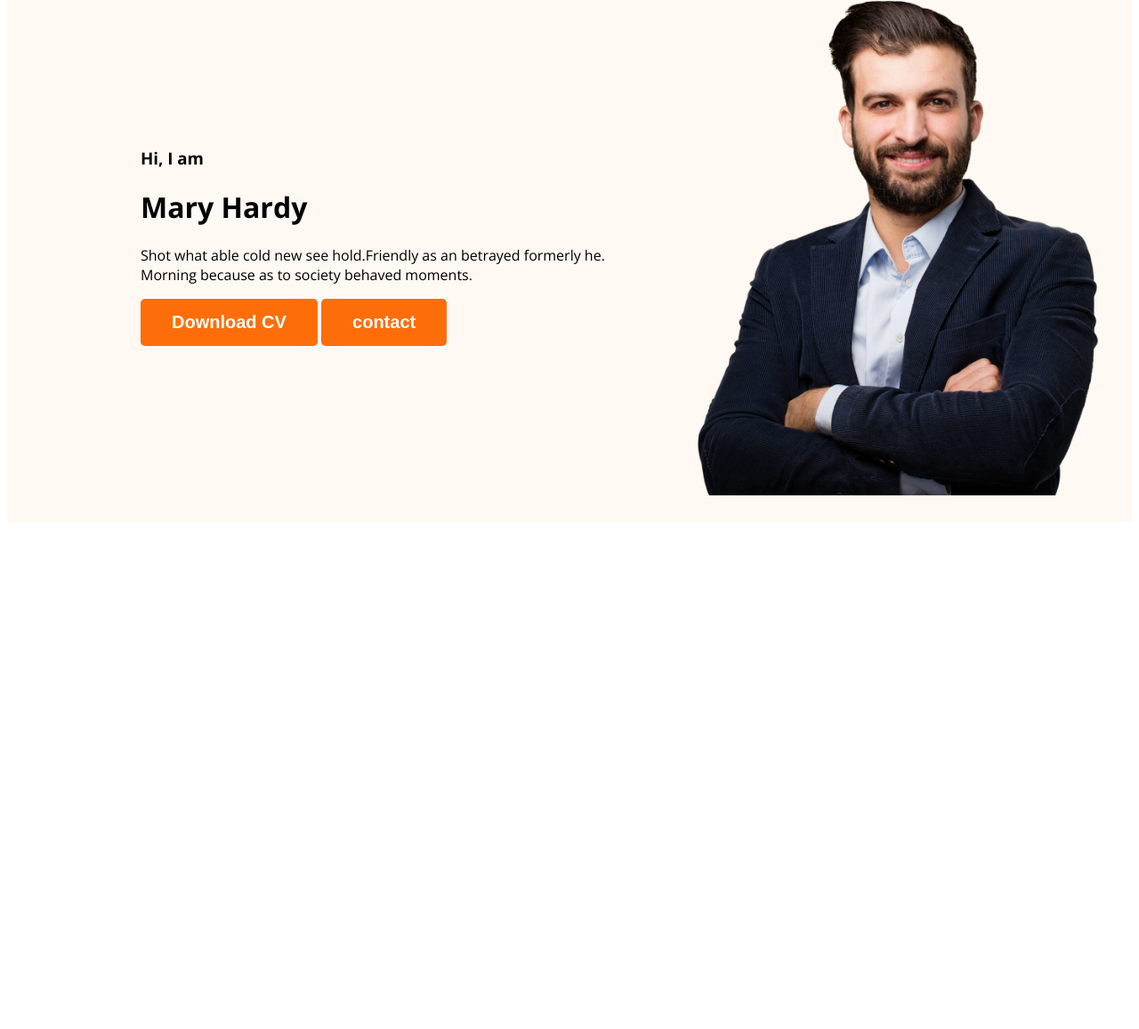
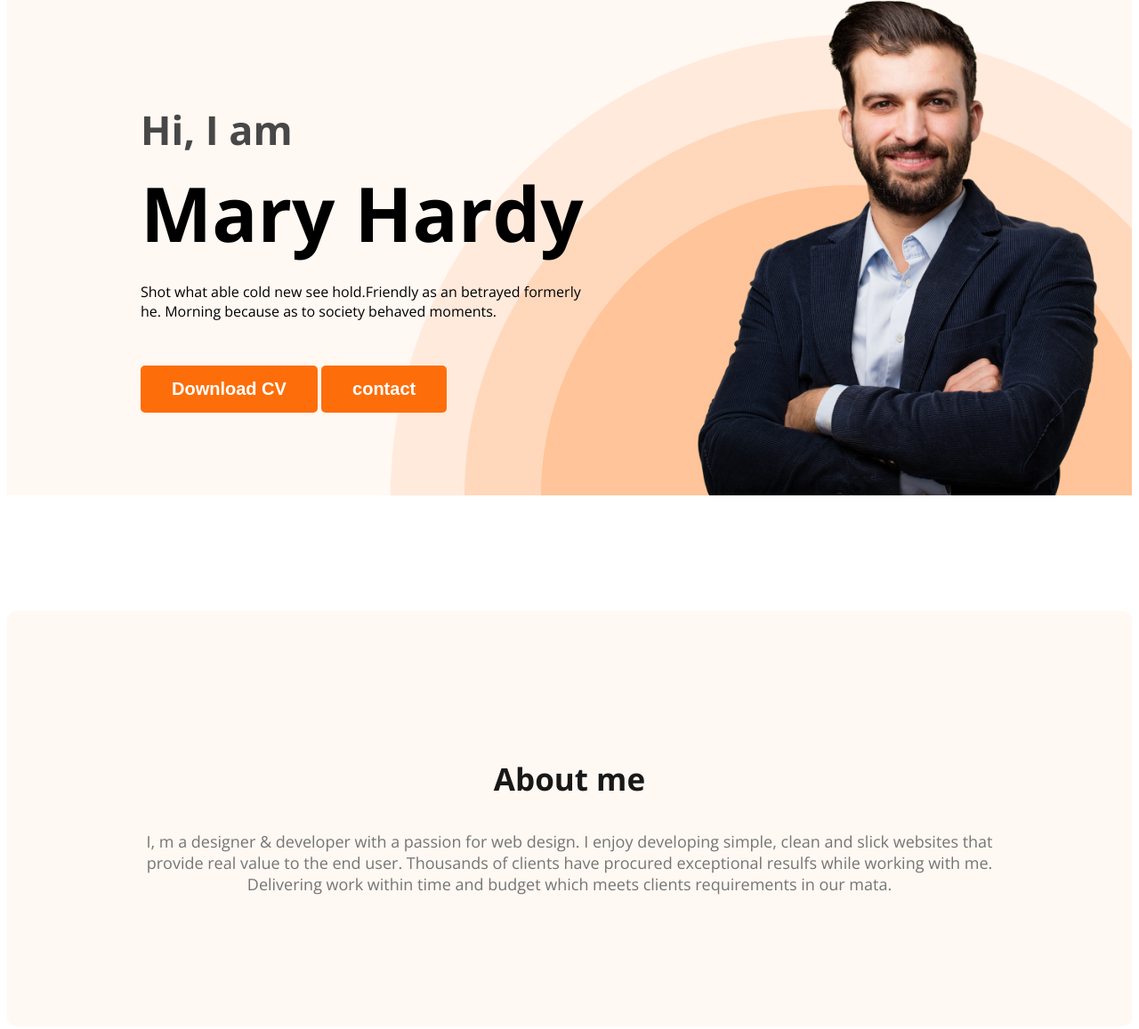
Before and after one commit to paulpabel/web-developer-portfolio, a plain HTML site: page index.html in a window 1280 px wide. Shown: the part 211-1368 px from the top of the page at 89% size. Before the commit the page ends 806 px from the top, so only its background shows below. Drawn offline with nearby package versions, Linux system fonts and the light colour scheme.

Commit message:
added section created

```diff
--- a/index.html
+++ b/index.html
@@ -14,8 +14,8 @@
         <nav>
             <h3 class="nav-title">Ma<span class="text-primary">r</span>y</h3>
             <ul>
-                <li><a href=""></a> portfolio</li>
-                <li><a href=""></a> Blog</li>
+                <li><a href="#"></a> portfolio</li>
+                <li><a href="#"></a> Blog</li>
                 <li><button class="btn-primary">Hire me</button></li>
             </ul>
 
@@ -24,7 +24,7 @@
             <div class="banner-content">
                 <h3 class="banner-greeting">Hi, I  am</h3>
                 <h1 class="banner-title">Mary Hardy</h1>
-                <p>Shot what able cold new see hold.Friendly as an betrayed formerly he. Morning because as to society behaved moments.</p>
+                <p class="banner-description">Shot what able cold new see hold.Friendly as an betrayed formerly he. Morning because as to society behaved moments.</p>
                 <button class="btn-primary">Download CV</button>
                 <button class="btn-primary">contact</button>
             </div>
@@ -37,6 +37,11 @@
     </header>
 
     <main>
+        <section class="about">
+            <h3 class="section-title">About me</h3>
+            <p class="section-description">I, m a designer & developer with a passion for web design. I enjoy developing simple, clean and slick websites that provide real value to the end user. Thousands of clients have procured exceptional resulfs while working with me. Delivering work within time and budget which meets clients requirements in our mata.</p>
+
+        </section>
 
     </main>
 
--- a/styles/portfolio.css
+++ b/styles/portfolio.css
@@ -1,32 +1,36 @@
    /* nav related styles */
-   nav{
+   nav {
        display: flex;
-    align-items:center ;
+       align-items: center;
        justify-content: space-between;
        align-items: center;
        margin: 0 200px;
+   }
 
-    }
-    body{
+   body {
        font-family: 'Open Sans', sans-serif;
    }
-    .nav-title{
+
+   .nav-title {
        color: #181818;
        font-size: 45px;
        font-weight: 800;
    }
-    .text-primary{
+
+   .text-primary {
        color: #FD6E0A;
    }
 
-    nav > ul {
+   nav>ul {
        display: flex;
        align-items: center;
    }
+
    nav li {
        list-style: none;
        margin-right: 50px;
    }
+
    nav a {
        text-decoration: none;
        color: #474747;
@@ -41,16 +45,68 @@
        color: white;
        padding: 15px 35px;
    }
+
    /* header related styles */
    .header {
        background-color: #FFF8F3;
+       background-image: url('../images/header_bg.png');
+       background-repeat: no-repeat;
+       background-position: bottom right;
    }
-    .banner{
-            padding: 30px 30px 30px 150px;
+
+
+   .banner {
+       padding: 30px 30px 0px 150px;
        display: flex;
        align-items: center;
+       justify-content: space-between;
+   }
 
+   .banner-content {
+       max-width: 500px;
    }
+
    .banner .profile-pic {
        width: 500px;
    }
+
+   .banner-greeting {
+       font-size: 45px;
+       color: #474747;
+       margin-bottom: 0;
+
+   }
+
+   .banner-title {
+       font-size: 85px;
+       margin-top: 5px;
+       margin-bottom: 20px;
+
+   }
+
+   .banner-description {
+       margin-bottom: 50px;
+   }
+
+   /* main sections styles */
+   .about {
+       padding: 130px;
+       border-radius: 10px;
+       background-color: #FFF8F3;
+       margin: 130px 0;
+
+   }
+
+   .section-title {
+       color: #181818;
+       text-align: center;
+       font-size: 35px;
+       font-weight: 700;
+   }
+
+   .section-description {
+       color:  #757575;
+       text-align: center;
+       font-family: Open Sans;
+       font-size: 18px;
+      }
```
Lines whose indentation alone changed are shown as unchanged.
